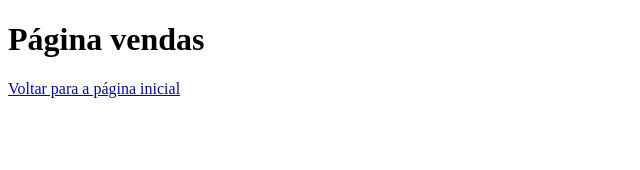
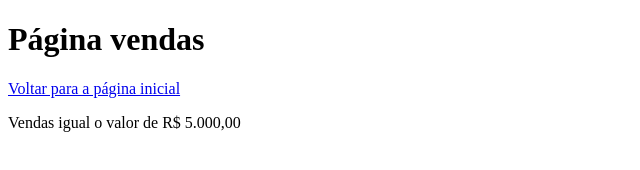
Before and after one commit to delcidecol/testnewrepositorio, a plain HTML site: page vendas.html in a window 1280 px wide. Shown: the whole page, without its empty margins (0-640 px from the left). Drawn offline with Linux system fonts and the light colour scheme.

Commit message:
Adicionai o valor de vendas

```diff
--- a/vendas.html
+++ b/vendas.html
@@ -9,5 +9,6 @@
 <body>
     <h1>Página vendas</h1>
     <a href="index.html">Voltar para a página inicial</a>
+    <p>Vendas igual o valor de R$ 5.000,00</p>
 </body>
 </html>
```
